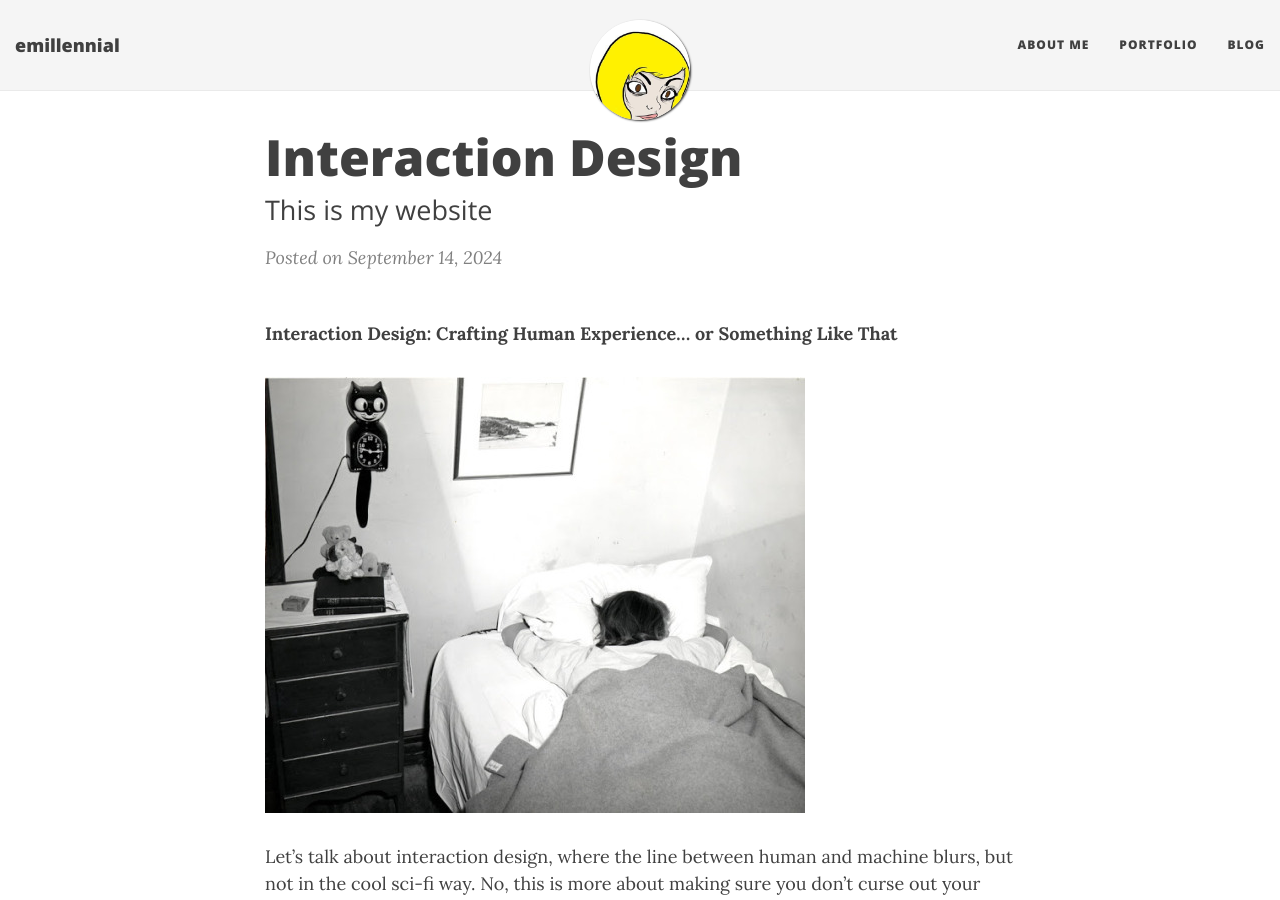
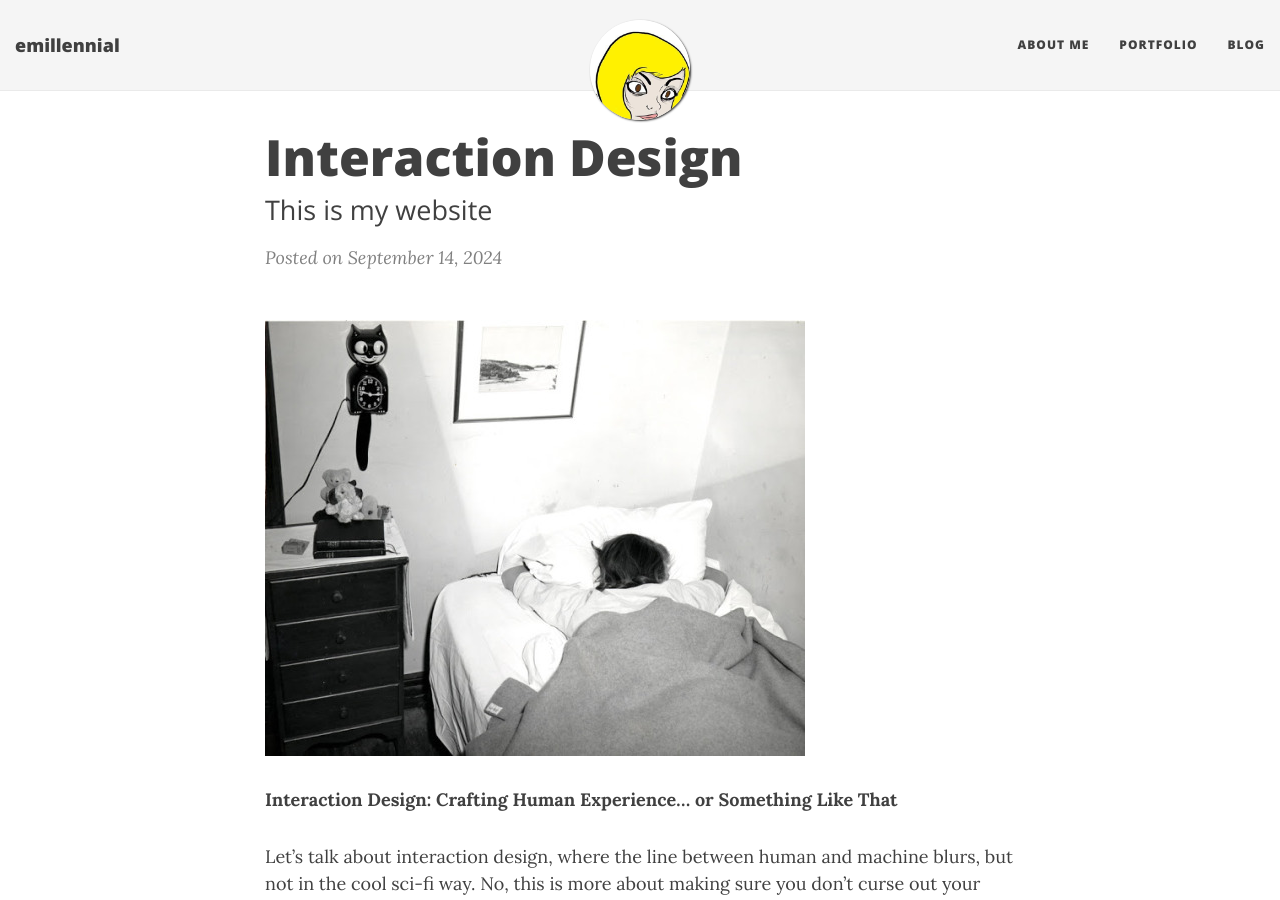
Before and after one commit to emillennial/emillennial.github.io, a Jekyll site: the page built from _posts/2024-09-14-ideas.md, in a window 1280 px wide and 900 px high. Built offline with Jekyll 4.4.1, drawn with Linux system fonts in a browser that asks for light colours; nearby versions of some CDN libraries.

Commit message:
Update 2024-09-14-ideas.md

```diff
--- a/_posts/2024-09-14-ideas.md
+++ b/_posts/2024-09-14-ideas.md
@@ -7,9 +7,9 @@ tags:
 comments: true
 ---
 
+<img src="/img/female student sleeps in bed.jpeg" alt="A female student sleeping in bed">
+
 **Interaction Design: Crafting Human Experience... or Something Like That**
-
-<img src="/img/female student sleeps in bed.jpeg" alt="A female student sleeping in bed">
 
 Let’s talk about interaction design, where the line between human and machine blurs, but not in the cool sci-fi way. No, this is more about making sure you don’t curse out your phone when it decides to spontaneously close an app. Interaction design is the art (or maybe the dark art) of crafting how we interact with technology—think of it as setting up a conversation between a human and a screen, where the goal is to keep everyone relatively sane.
 
```
